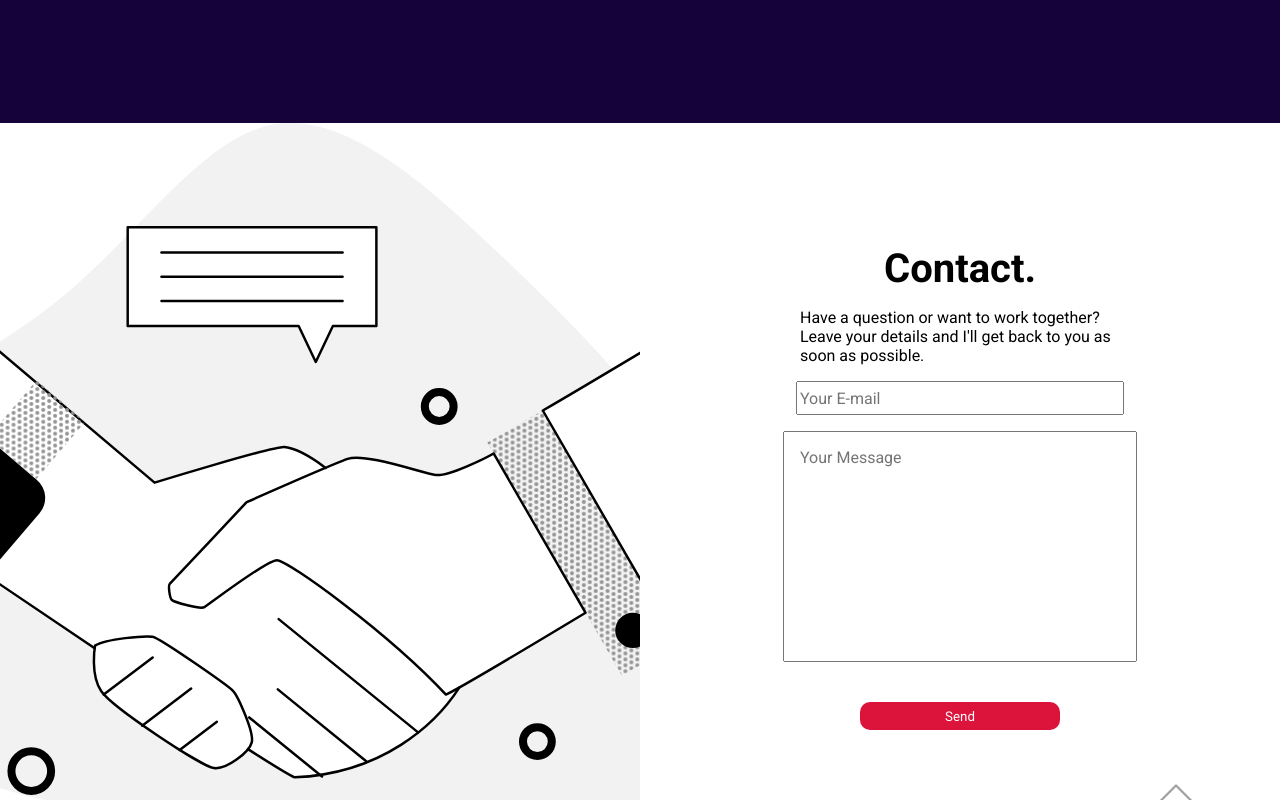
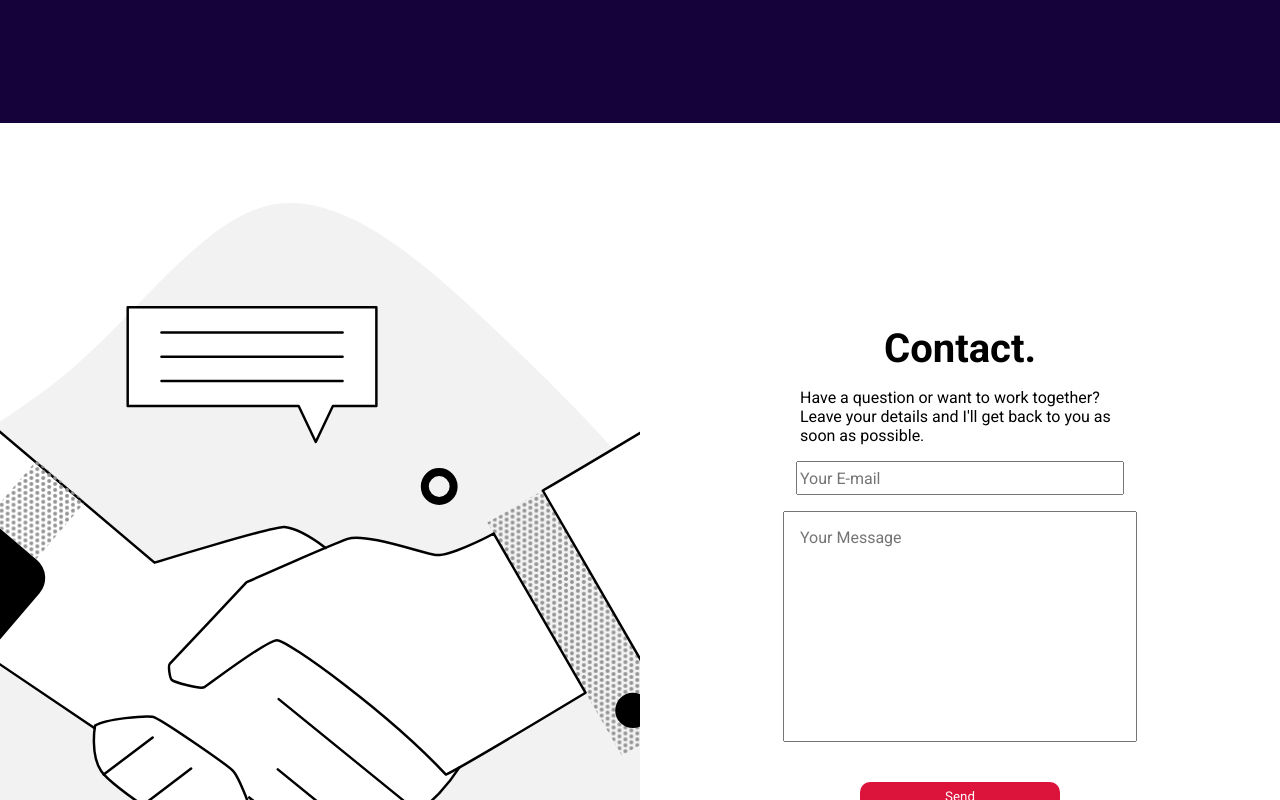
Before and after one commit to vergarapog/myPortofolio, a React (Create React App) app: page / in a window 1280 px wide. Shown: the part 4520-5320 px from the top of the page. Built offline with nearby package versions, Linux system fonts and the light colour scheme.

Commit message:
fix: added padding on contact section

```diff
--- a/src/components/contact/contact.scss
+++ b/src/components/contact/contact.scss
@@ -4,6 +4,7 @@
   background-color: white;
   display: flex;
   transition-duration: 200ms;
+  padding: 5em 0;
 
   &.dark-mode {
     background-color: $mainColor;
```
